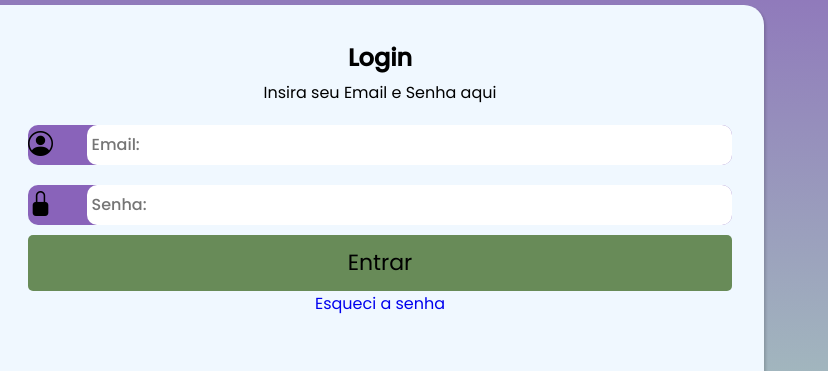
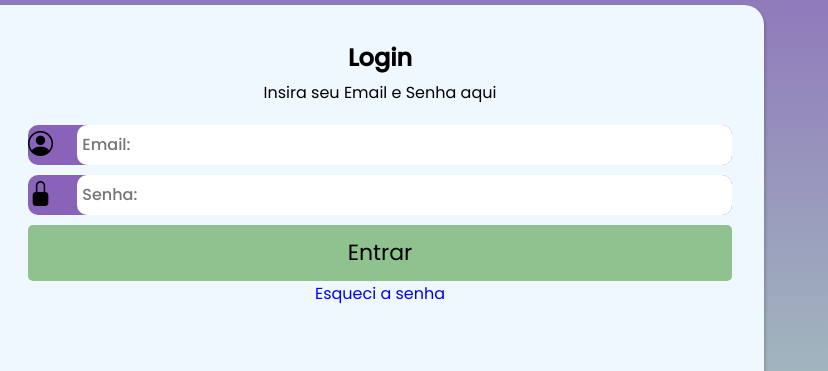
Before and after one commit to LuisLopesDEV/Login-Responsivo, a plain HTML site: page index.html in a window 1280 px wide. Shown: the part 145-516 px from the top of the page, 452-1280 px from the left. Drawn offline with nearby package versions, Linux system fonts and the light colour scheme; a web font is replaced by a local one.

Commit message:
Login 100% Concluido

```diff
--- a/CSS/style.css
+++ b/CSS/style.css
@@ -2,13 +2,14 @@
 
 @import url("https://cdn.jsdelivr.net/npm/bootstrap-icons@1.11.3/font/bootstrap-icons.min.css");
 
-/* paleta de cor
-   roxo forte: #54428E
-   roxo fraco:  #8963BA
-   verde fraco: #AFE3C0
-   verde medio: #90C290
-   verde musgo: #688B58
-*/
+:root{
+   --roxo_forte: #54428E;
+   --roxo_fraco: #8963BA;
+   --verde_fraco: #AFE3C0;
+   --verde_medio: #90C290;
+   --verde_musgo: #688B58;
+}
+
 * {
     box-sizing: border-box;
     margin: 0;
@@ -22,7 +23,7 @@ main {
     justify-content: center;
     width: 100vw;
     height: 100vh;
-    background-color: #8963BA;
+    background-color: var(--roxo_fraco);
 }
 
 section {
@@ -48,7 +49,6 @@ h1 {
 
 h1,
 p {
-    display: block;
     text-align: center;
     margin-bottom: 5px;
 }
@@ -59,30 +59,18 @@ form {
 
 }
 
-.form{
-    display: flex;
-    align-items: center;
-    gap: 20px;
-
-}
-
 .back_inputs{
     display: flex;
-    justify-content: space-evenly;
+    justify-content: space-between;
     align-items: center;
     width: 90vw;
     height: 40px;
     margin: 10px 0;
     border-radius: 10px;
-    gap: 10px;
-    background-color: #8963BA;
+    gap: 1%;
+    background-color: var(--roxo_fraco);
 }
-.inputs{
-    display: flex;
-    justify-content: center;
-    align-items: center;
-    flex-direction: column;
-}
+
 .back_inputs input{
     width: 93%;
     height: 40px;
@@ -93,15 +81,13 @@ form {
     padding: 5px;
 }
 i{
-    width: 7%;
     font-size: 25px;
-
 }
 input[type=submit]{
     width: 90vw;
     border-radius: 5px;
     border: none;
-    background-color: #688B58;
+    background-color: var(--verde_medio);
     height: 5vh;
 }
 form a{
```
